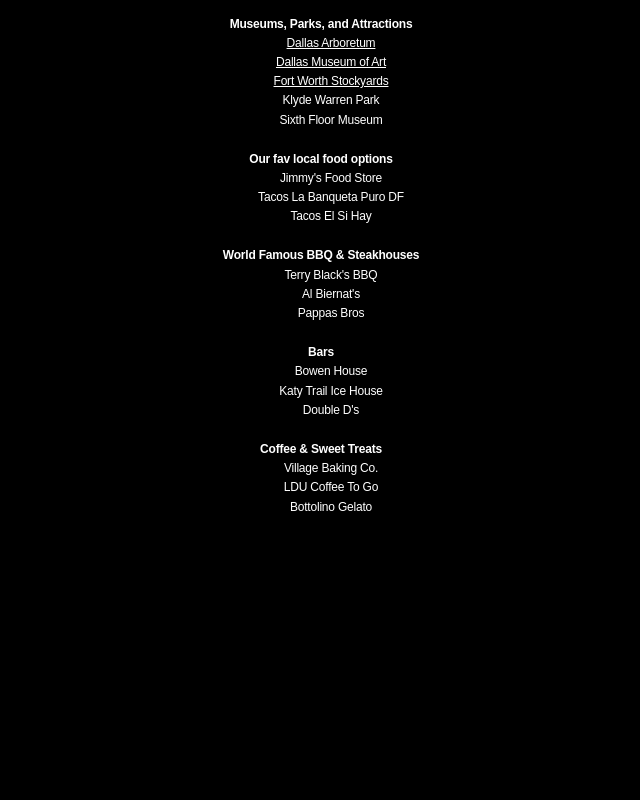
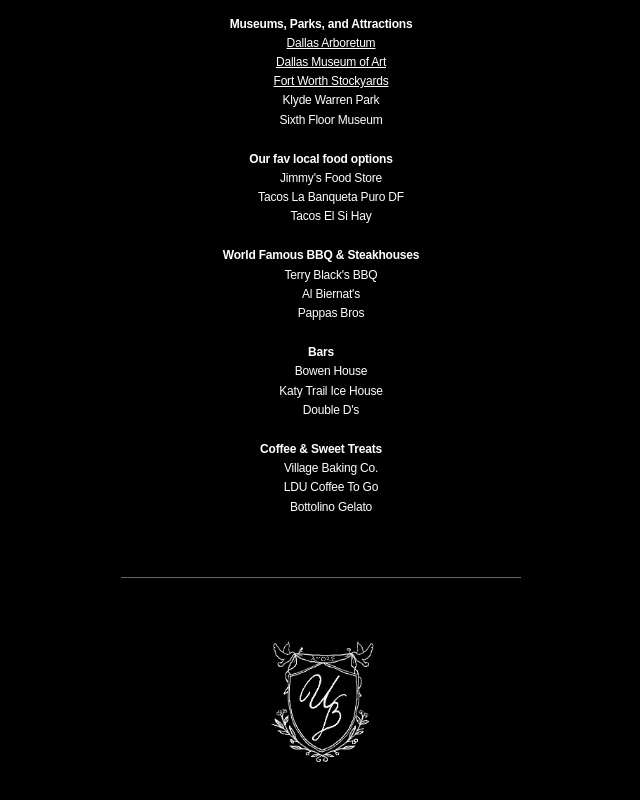
Before and after one commit to isabaez/wedding-website, a Next.js app: page /information in a window 1280 px wide. Shown: the part 1407-2207 px from the top of the page, without its empty margins (319-959 px from the left). Before the commit the page ends 2004 px from the top, so only its background shows below. Built offline with nearby package versions, Linux system fonts and the light colour scheme; a web font is replaced by a local one.

Commit message:
add crest to site

```diff
--- a/src/app/components/gallery/gallery.module.scss
+++ b/src/app/components/gallery/gallery.module.scss
@@ -1,8 +1,8 @@
 .page {
   position: relative;
   color: $background;
-  height: 100vh;
-  width: 100vw;
+  min-height: 100svh;
+  min-width: 100svw;
   margin: 0 auto;
   letter-spacing: .02rem;
   font-weight: 700;
@@ -18,8 +18,8 @@
   position: absolute;
   top: 0;
   left: 0;
-  width: 100vw;
-  height: 100vh;
+  width: 100%;
+  height: 100%;
   object-fit: cover;
   z-index: -1;
 
@@ -36,8 +36,8 @@
     position: absolute;
     top: 0;
     left: 0;
-    width: 100vw;
-    height: 100vh;
+    width: 100%;
+    height: 100%;
     object-fit: cover;
     z-index: -1;
   }
--- a/src/app/components/global/footer/footer.js
+++ b/src/app/components/global/footer/footer.js
@@ -2,17 +2,17 @@
 import styles from "@components/global/footer/footer.module.scss";
 
 export default function Footer({
-  transparent = false
+  invert = false
  }) {
 
   return (
-    <footer className={styles.footer }>
+  <footer className={invert ? `${styles.footer} ${styles.inverted}` : styles.footer}>
       <Image
-        className={styles.footerLogo}
-        src='/cherub-white.png'
+        className={styles.crest}
+        src={invert ? '/crest-black.png' : '/crest-white.png'}
         alt=""
-        width={30}
-        height={50}
+        width={200}
+        height={200}
       />
     </footer>
   )
--- a/src/app/components/global/footer/footer.module.scss
+++ b/src/app/components/global/footer/footer.module.scss
@@ -1,16 +1,31 @@
 .footer {
-  position: absolute;
-  bottom: 0;
-  left: 0;
-  width: 100vw;
-  height: 50px;
-  background-color: $black;
+  width: 100%;
+  max-width: 400px;
+  background-color: transparent;
   color: $white;
-  display: flex;
-  justify-content: center;
+  text-align: center;
+  padding: 6rem 2rem 0;
+  margin: 6rem auto 0;
+  border-top: 1px solid rgba(255, 255, 255, 0.4);
 
-  &__inverted {
-    background-color: none;
-    color: $black;
+  @media screen and (min-width: 1024px) {
+    width: 50%;
+    max-width: 400px;
+    padding: 6rem 8rem 0;
+    margin: 6rem auto 0;
+  }
+
+  &.inverted {
+    border-top: 1px solid rgba(0, 0, 0, 0.4);
+  }
+
+  .crest {
+    margin: 0 auto;
+    height: 110px;
+    width: auto;
+
+    @media screen and (min-width: 1024px) {
+      height: 130px;
+    }
   }
 }
--- a/src/app/components/information/information.module.scss
+++ b/src/app/components/information/information.module.scss
@@ -1,6 +1,6 @@
 
 .page {
-  min-height: 100vh;
+  min-height: 100svh;
   padding: 6rem 3rem;
 
   @media screen and (min-width: 1024px) {
--- a/src/app/components/registry/registry.module.scss
+++ b/src/app/components/registry/registry.module.scss
@@ -1,5 +1,5 @@
 .page {
-  min-height: 100vh;
+  min-height: 100svh;
   padding: 6rem 0rem;
 
   @media screen and (min-width: 450px) {
@@ -36,6 +36,23 @@
 .envelopeImage {
   width: 100%;
   height: auto;
+}
+
+.crestImage {
+  position: absolute;
+  top: 5%;
+  left: 50%;
+  transform: translateX(-50%);
+  height: 60px;
+  width: auto;
+
+  @media screen and (min-width: 450px) {
+    height: 70px;
+  }
+
+  @media screen and (min-width: 768px) {
+    height: 100px;
+  }
 }
 
 .envelopeText {
--- a/src/app/information/page.js
+++ b/src/app/information/page.js
@@ -1,6 +1,7 @@
 import Link from "next/link";
 import Image from "next/image";
 import styles from "@components/information/information.module.scss";
+import Footer from "@components/global/footer/footer";
 
 export default function InformationPage() {
 
@@ -169,6 +170,7 @@
             <li>Bottolino Gelato</li>
           </ul>
       </div>
+      <Footer/>
     </div>
   );
 }
```
Also changed, not shown: src/app/registry/page.js (+8 -0 lines), public/crest-black.png (added), public/crest-white.png (added).
